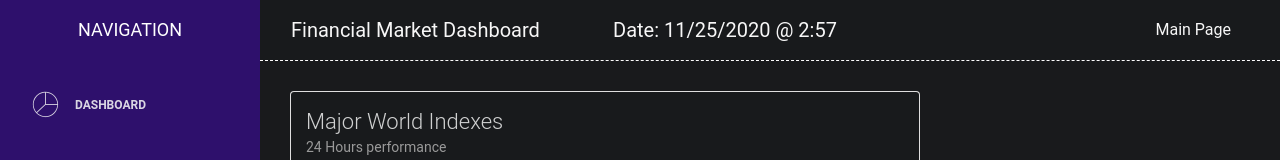
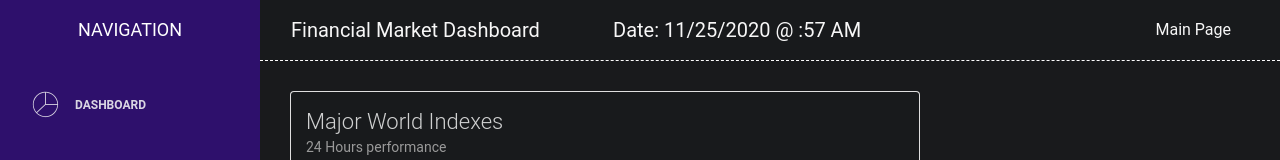
Before and after one commit to amafjarkasi/financial-model-dashboard, a React (Create React App) app: page /dashboard in a window 1280 px wide. Shown: the top 160 px of the page. Built offline with nearby package versions, Linux system fonts and the light colour scheme.

Commit message:
show 12 hour clock

```diff
--- a/src/components/Navbar.js
+++ b/src/components/Navbar.js
@@ -8,12 +8,16 @@ class Navbar extends Component {
   componentDidMount(){
     let dateNow=new Date();
     let hours="";
-    let ampm="";
+    let ampm=" AM";
 
+    if(dateNow.getHours()>12){
+      hours=dateNow.getHours()-12;
+      ampm=" PM"
+    }
     if((dateNow.getMinutes()<10)===true){
-      this.setState({currentDate:dateNow.getMonth()+1+"/"+dateNow.getDate()+"/"+dateNow.getFullYear()+" @ "+dateNow.getHours()+":0"+dateNow.getMinutes()});
+      this.setState({currentDate:dateNow.getMonth()+1+"/"+dateNow.getDate()+"/"+dateNow.getFullYear()+" @ "+hours+":0"+dateNow.getMinutes()+ampm});
     }else{
-      this.setState({currentDate:dateNow.getMonth()+1+"/"+dateNow.getDate()+"/"+dateNow.getFullYear()+" @ "+dateNow.getHours()+":"+dateNow.getMinutes()});
+      this.setState({currentDate:dateNow.getMonth()+1+"/"+dateNow.getDate()+"/"+dateNow.getFullYear()+" @ "+hours+":"+dateNow.getMinutes()+ampm});
     }
   }
   render() {
```
